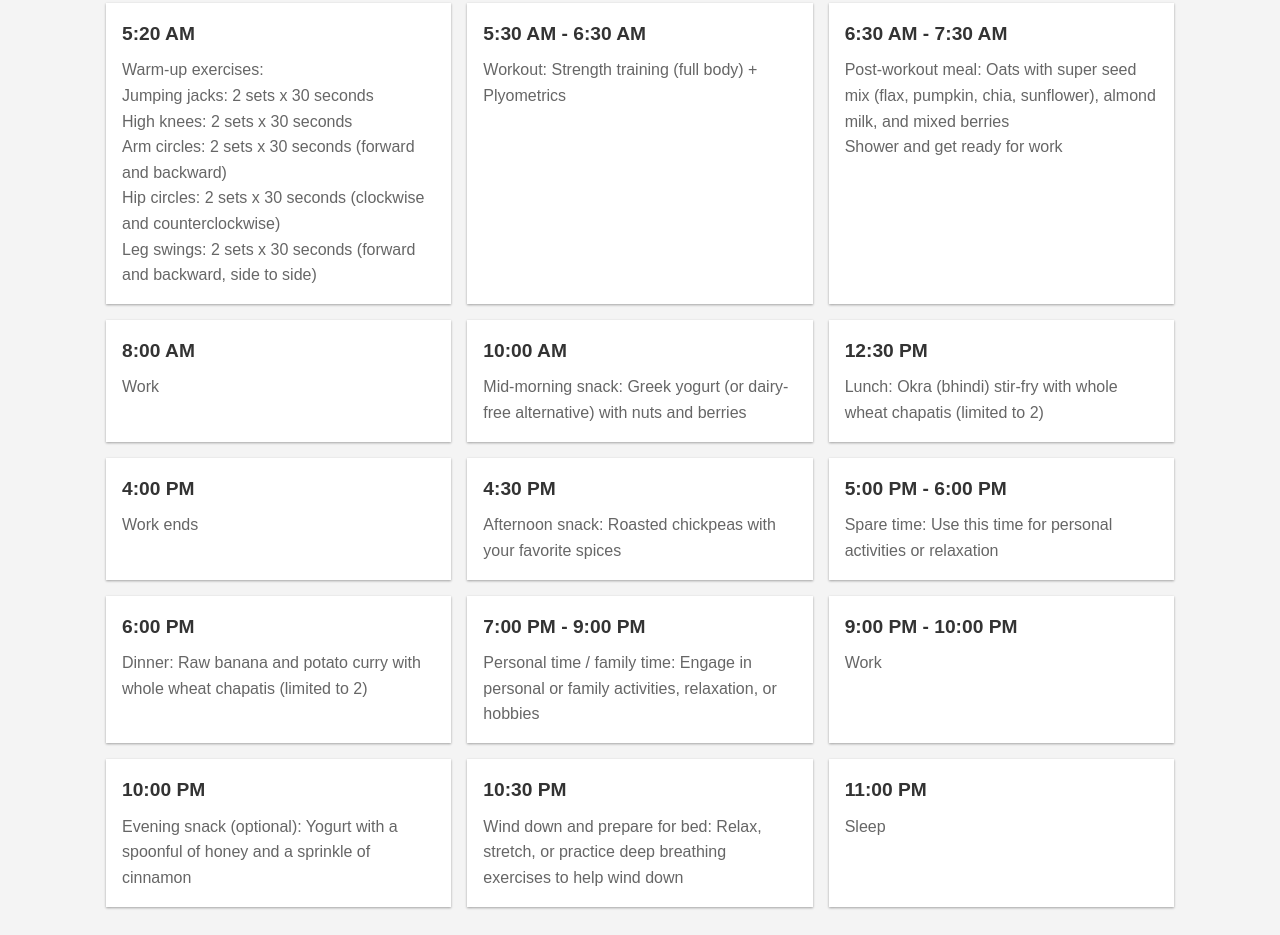
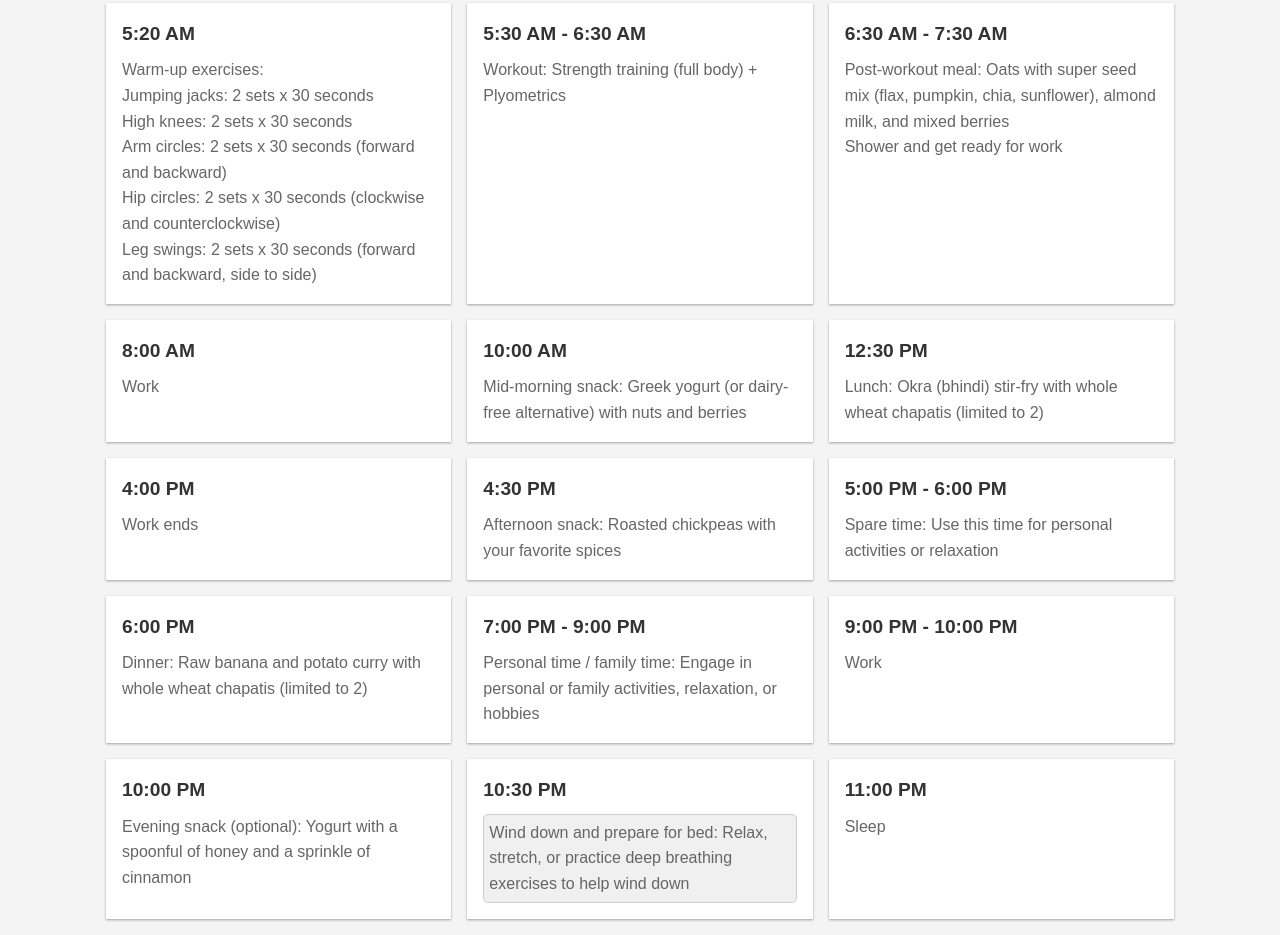
Before and after one commit to ichiranjain/workouts, a plain HTML site: page index.html in a window 1280 px wide. Shown: the part 260-1195 px from the top of the page. Drawn offline with Linux system fonts and the light colour scheme.

Commit message:
add time specific focus

```diff
--- a/script.js
+++ b/script.js
@@ -1,12 +1,27 @@
+function formatTime(hours, minutes) {
+    return `${String(hours).padStart(2, '0')}${String(minutes).padStart(2, '0')}`;
+}
+
 function scrollToCurrentTime() {
     const now = new Date();
     const currentHour = now.getHours();
     const currentMinute = now.getMinutes();
-    const currentTimeId = `time-${String(currentHour).padStart(2, '0')}${String(currentMinute).padStart(2, '0')}`;
+    const currentTimeId = `time-${formatTime(currentHour, currentMinute)}`;
 
-    const timeElement = document.getElementById(currentTimeId) || document.querySelector('.time');
-    if (timeElement) {
-        timeElement.scrollIntoView({ behavior: 'smooth', block: 'center' });
+    const timeElements = Array.from(document.querySelectorAll('.time'));
+    const timeIds = timeElements.map((el) => el.id);
+
+    let closestTimeId = timeIds.reduce((prev, curr) => {
+        const prevDiff = Math.abs(parseInt(prev.split('-')[1]) - parseInt(currentTimeId.split('-')[1]));
+        const currDiff = Math.abs(parseInt(curr.split('-')[1]) - parseInt(currentTimeId.split('-')[1]));
+
+        return prevDiff < currDiff ? prev : curr;
+    });
+
+    const closestTimeElement = document.getElementById(closestTimeId) || document.querySelector('.time');
+    if (closestTimeElement) {
+        closestTimeElement.scrollIntoView({ behavior: 'smooth', block: 'center' });
+        closestTimeElement.parentElement.classList.add('highlight');
     }
 }
 
--- a/style.css
+++ b/style.css
@@ -49,3 +49,10 @@ h1 {
     font-size: 1rem;
     color: #666;
 }
+
+.highlight .activity {
+    background-color: #f0f0f0;
+    border: 1px solid #ccc;
+    border-radius: 5px;
+    padding: 5px;
+}
```
